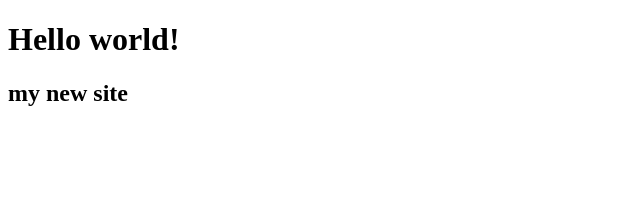
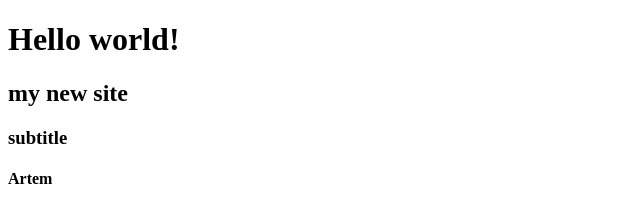
Before and after one commit to Artgorbachev92/git_project, a plain HTML site: page index.html in a window 1280 px wide. Shown: the whole page, without its empty margins (0-640 px from the left). Drawn offline with Linux system fonts and the light colour scheme.

Commit message:
index.html mode

```diff
--- a/index.html
+++ b/index.html
@@ -9,5 +9,7 @@
 <body>
   <h1>Hello world!</h1>
   <h2>my new site</h2>
+  <h3>subtitle</h3>
+  <h4>Artem</h4>
 </body>
 </html>
```
